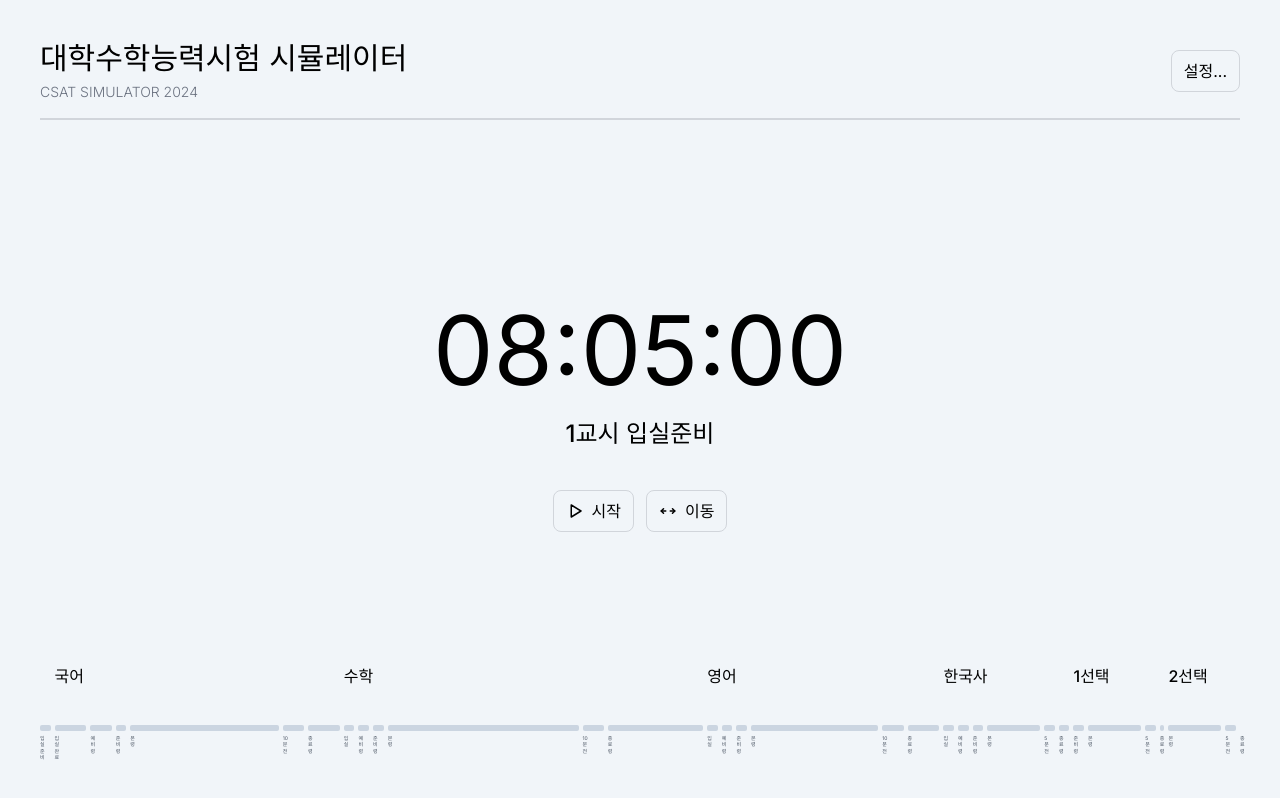
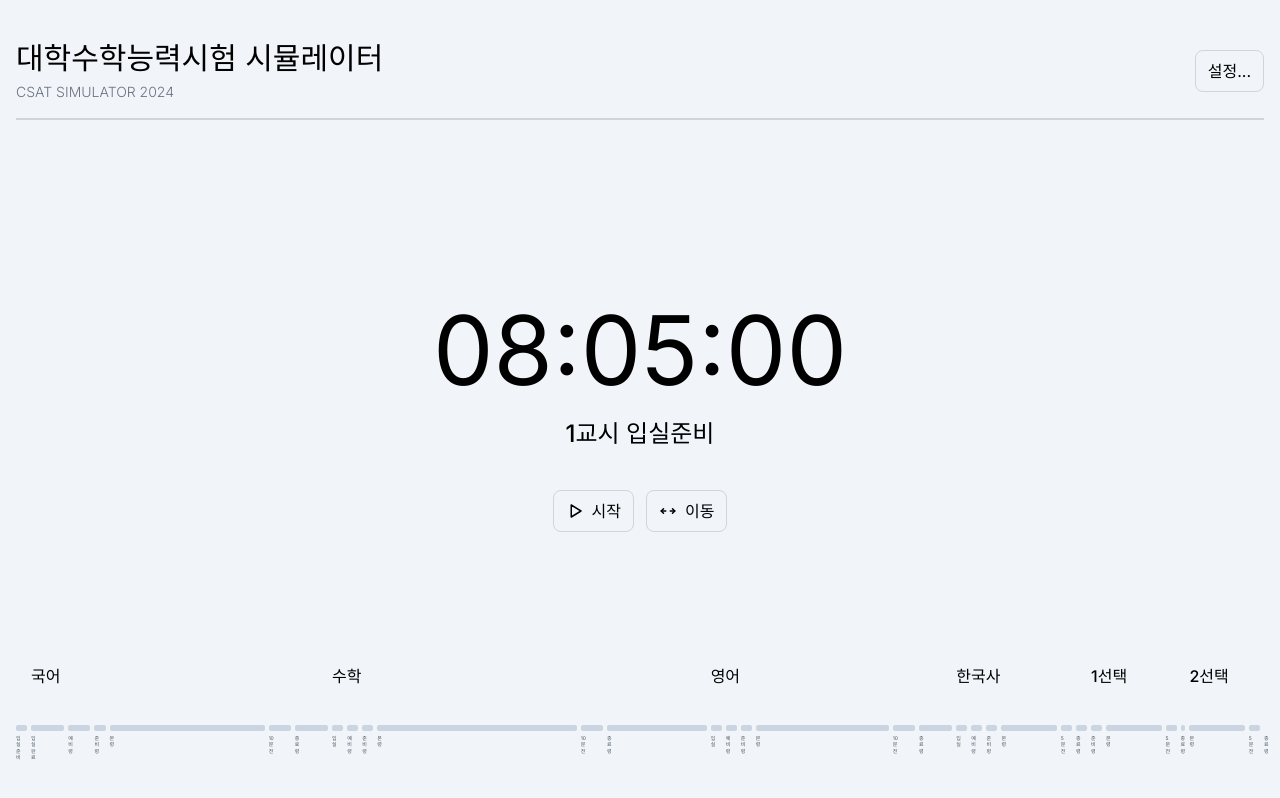
Before and after one commit to ArpaAP/csat-simulator, a Next.js app: page / in a window 1280 px wide. Built offline with nearby package versions, Linux system fonts and the light colour scheme.

Commit message:
fix: 페이지 패딩 수정

```diff
--- a/src/app/page.tsx
+++ b/src/app/page.tsx
@@ -87,7 +87,7 @@ export default function Home() {
     .add(seconds, "seconds");
 
   return (
-    <main className="container mx-auto px-4 xl:px-10 py-4 lg:py-10 h-screen flex flex-col">
+    <main className="container mx-auto px-4 py-4 lg:py-10 h-screen flex flex-col">
       <div className="flex">
         <div className="mr-auto">
           <h1
```
